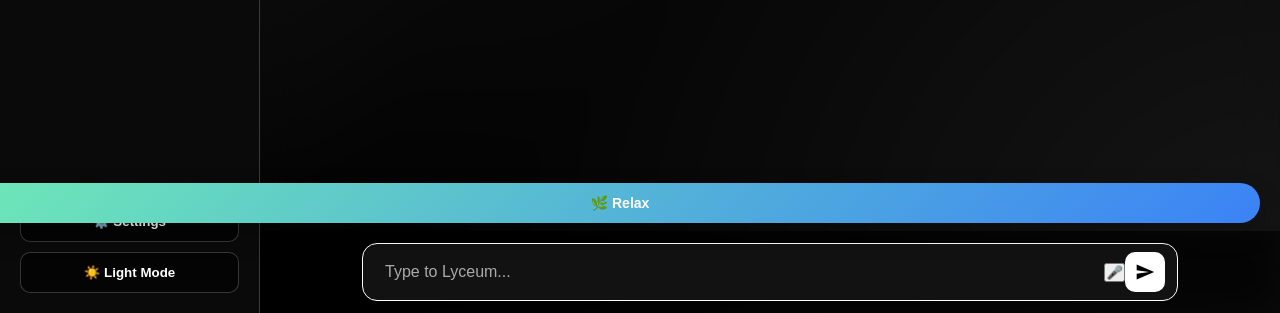
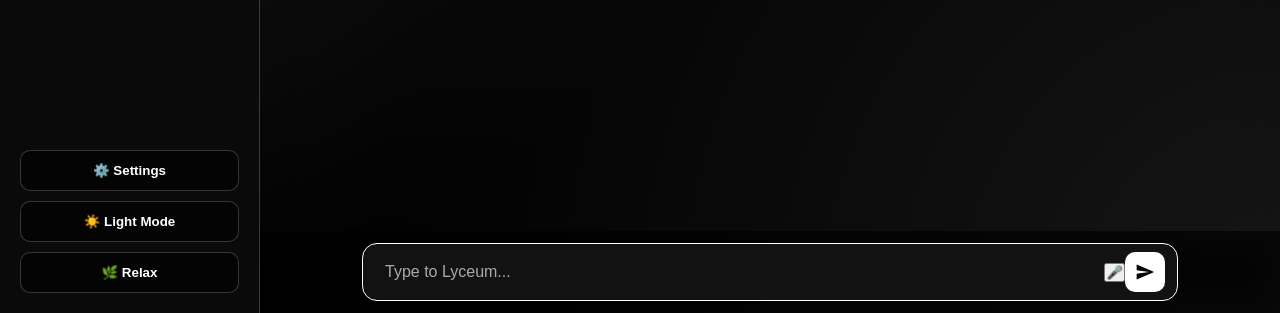
Before and after one commit to lyceumai369-source/lyceum-ai, a plain HTML site: page index.html in a window 1280 px wide. Shown: the part 487-800 px from the top of the page. Drawn offline with Linux system fonts and the light colour scheme.

Commit message:
Update relax.css

```diff
--- a/relax.css
+++ b/relax.css
@@ -1,21 +1,8 @@
+/* NOTE: I removed the .relax-btn section.
+   Now it will use the style from style.css automatically!
+*/
 
-/* ===== RELAX BUTTON ===== */
-.relax-btn {
-  position: fixed;
-  bottom: 90px;
-  right: 20px;
-  background: linear-gradient(135deg, #6ee7b7, #3b82f6);
-  border: none;
-  color: white;
-  padding: 12px 18px;
-  border-radius: 30px;
-  font-size: 14px;
-  cursor: pointer;
-  box-shadow: 0 10px 25px rgba(0,0,0,0.25);
-  z-index: 999;
-}
-
-/* ===== RELAX OVERLAY ===== */
+/* ===== RELAX OVERLAY (The Game Screen) ===== */
 #relaxOverlay {
   position: fixed;
   inset: 0;
@@ -28,7 +15,7 @@
   touch-action: none;
 }
 
-/* ===== EXIT BUTTON ===== */
+/* ===== EXIT BUTTON (X) ===== */
 .exit-btn {
   position: fixed;
   top: 16px;
@@ -133,7 +120,7 @@
   animation: pop 0.5s ease;
 }
 
-/* ===== CELEBRATION TEXT (IMPORTANT FIX) ===== */
+/* ===== CELEBRATION TEXT ===== */
 #celebration h2 {
   color: #111;
   margin: 12px 0;
```
